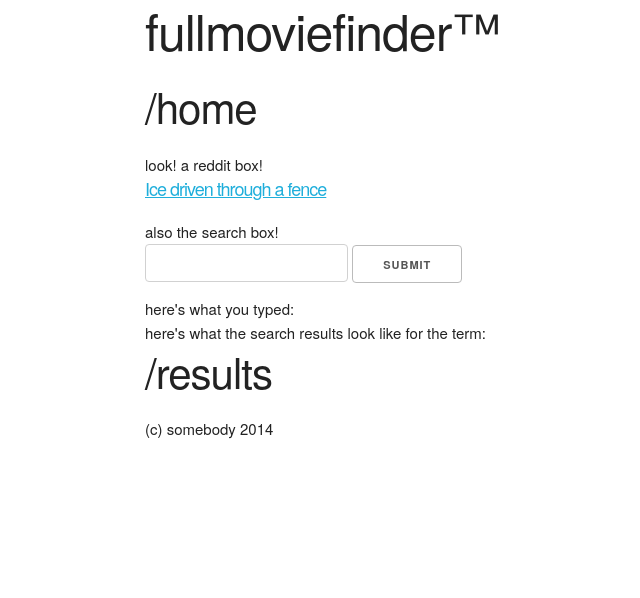
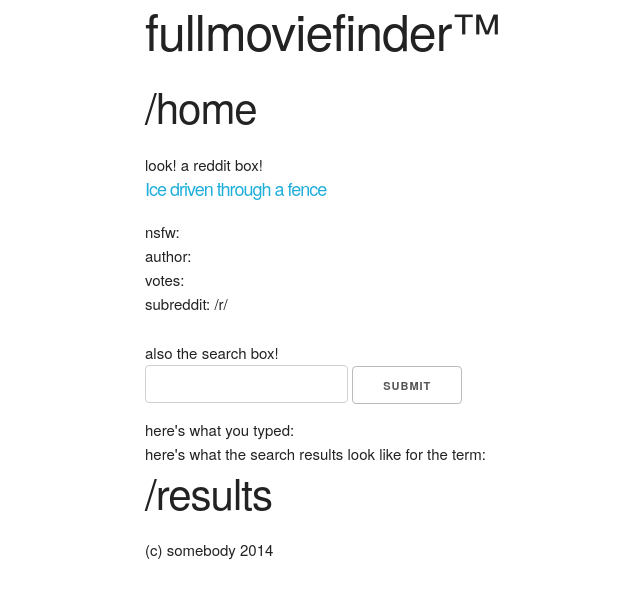
Before and after one commit to nucular/fullmoviefinder, a website: page index.html in a window 1280 px wide. Shown: the whole page, without its empty margins (15-655 px from the left). Drawn offline with nearby package versions, Linux system fonts and the light colour scheme; some packages are replaced by stand-ins of ours.

Commit message:
reddit post partial has new variables

```diff
--- a/partials/reddit-post.partial.html
+++ b/partials/reddit-post.partial.html
@@ -1,3 +1,8 @@
 <div class="reddit-post">
-  <h3><a href="{{href}}">{{title}}</a></h3>
+  <!-- see misc/example_entry for extra parameters -->
+  <h3><a href="{{url}}">{{title}}</a></h3>
+  <ul class="metadata">
+    nsfw: {{nsfw}} <br>author: {{author}} <br>votes: {{votes}}<br>
+    subreddit: /r/{{subreddit}}
+  </ul>
 </div>
```
